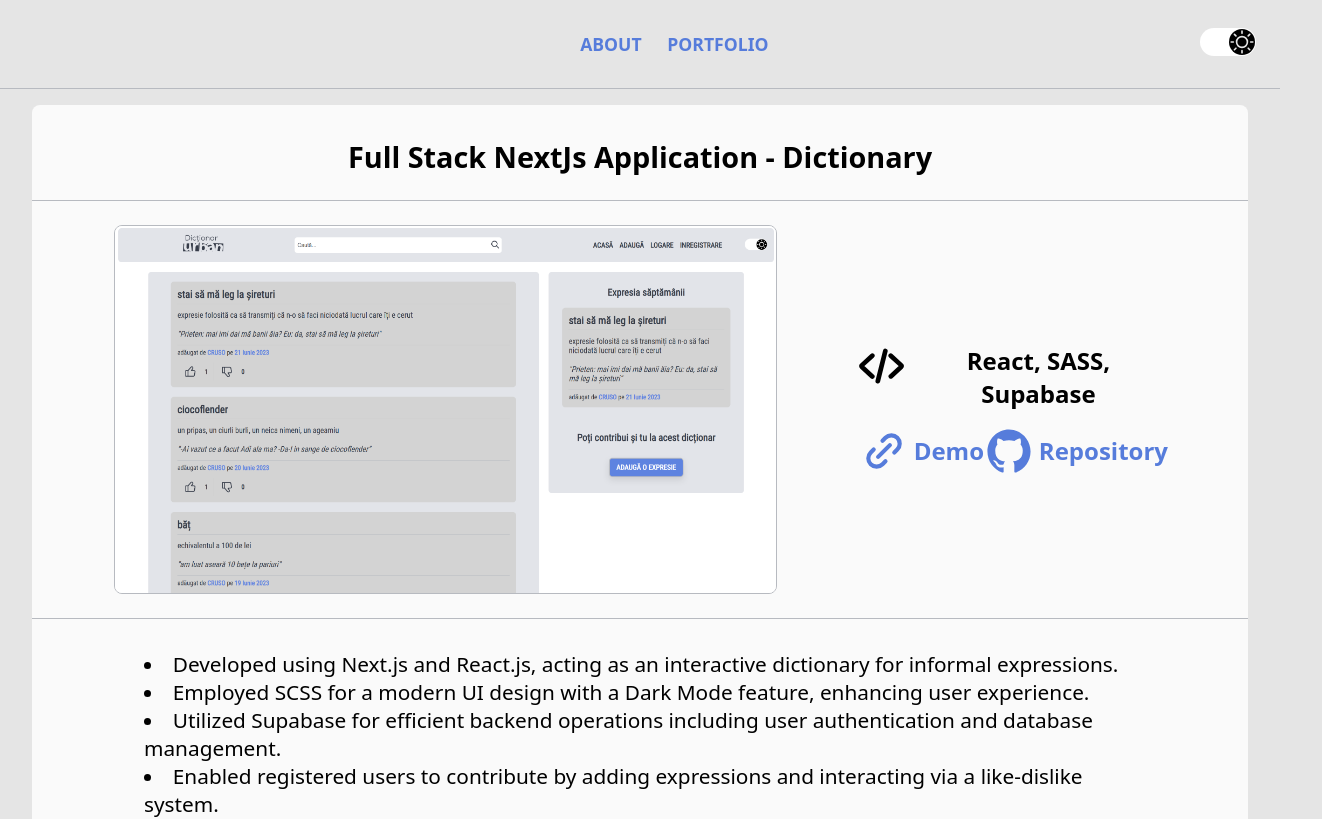
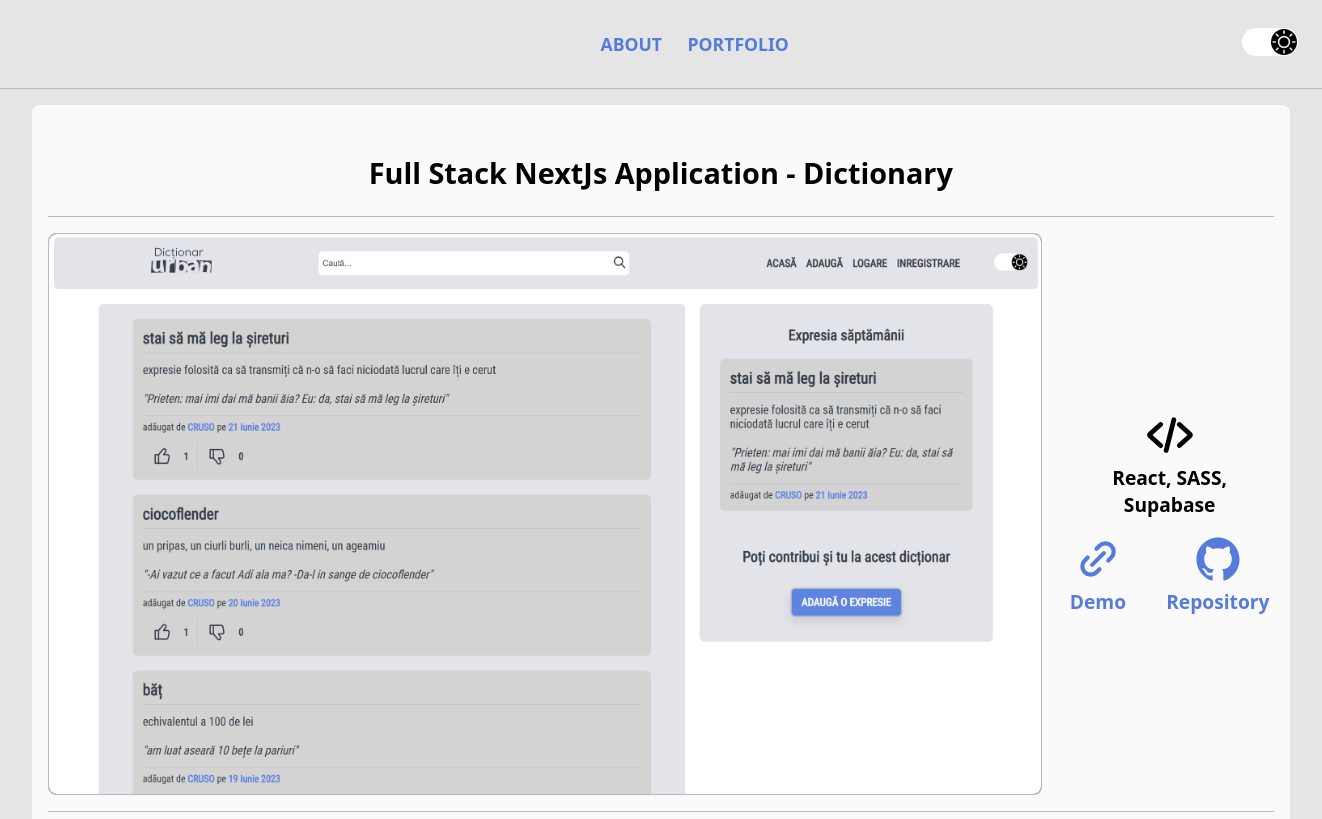
Before and after one commit to ioancruso/portfolio, a Next.js app: page /projects in a window 1280 px wide. Shown: the top 819 px of the page, 1322 px wide, since content can reach past the window. Built offline with nearby package versions, Linux system fonts and the light colour scheme.

Commit message:
image loading changed

```diff
--- a/components/content/ProjectCard.js
+++ b/components/content/ProjectCard.js
@@ -10,8 +10,6 @@
 import Github from '../../svgs/github2';
 
 function ProjectCard(props) {
-
-    const [imageLoaded, setImageLoaded] = useState(false);
 
     const project = props.project;
     const { name, description, photos, about } = project;
@@ -39,24 +37,21 @@
 
     }, []);
 
-    const handleImageLoad = () => {
-        setImageLoaded(true);
-    };
-
     return <>
         <div className={styles.projectCard}>
             <div className={styles.title}>{name}</div>
             <div className={styles.presentation}>
+                    <div className={styles.placeholder}>
                         <NoSSRWrapper>
                             <Image
                                 src={theme === 'dark' ? photos.dark : photos.light}
                                 width={2451}
                                 height={1360}
                                 alt="me"
-                        className={`${styles.image} ${imageLoaded ? '' : styles.placeholder}`}
-                        onLoad={handleImageLoad}
+                                className={styles.image}
                             />
                         </NoSSRWrapper>
+                    </div>
                 <div className={styles.details}>
                     <a className={styles.category}>
                         <Technologies width={46} height={46}/>
--- a/styles/content/components/projectcard.module.scss
+++ b/styles/content/components/projectcard.module.scss
@@ -19,6 +19,7 @@
     border-radius: 0.5rem;
     background-color: var(--secondary-color);
     margin-inline: 0.5rem;
+    padding: 1rem;
     @media screen and (min-width: 1136px) {
         margin-inline: 2rem;
     }
@@ -33,32 +34,35 @@
     border-block-end: 1px solid var(--fourth-color);
 }
 .presentation {
-    display: grid;
+    display: flex;
+    flex-direction: column;
     width: 100%;
     grid-row: 2/3;
     margin-inline: auto;
-    row-gap: 1.5rem;
-    padding-block: 1.5rem;
+    gap: 1.5rem;
+    padding-block: 1rem;
     border-block-end: 1px solid var(--fourth-color);
     @media screen and (min-width: 1136px) {
-        grid-template-columns: 1fr 0.4fr;
+        flex-direction: row;
+        justify-content: space-evenly;
     }
 }
 .image {
     grid-row: 1/2;
     grid-column: 1/2;
     border-radius: 0.5rem;
-    width: 90%;
-    height: auto;
-    margin-inline: auto;
-    border: 1px solid var(--fourth-color);
-    @media screen and (min-width: 1136px) {
-        width: 80%;
-        margin-inline: auto;
-    }
+    width: 100%;
+    height: 100%;
 }
 .placeholder {
     background-color: var(--placeholder);
+    grid-row: 1/2;
+    grid-column: 1/2;
+    border-radius: 0.5rem;
+    width: 63rem;
+    height: 35rem;
+    border: 1px solid var(--fourth-color);
+
 }
 .details {
     grid-row: 2/3;
@@ -70,7 +74,7 @@
     grid-template-rows: 1fr 1fr;
     grid-template-columns: 1fr 1fr;
     margin-inline: 1rem;
-    @media screen and (min-width: 1136px) {
+    @media screen and (min-width: 625px) {
         grid-row: 1/2;
         grid-column: 2/3;
         flex-direction: column;
@@ -78,10 +82,11 @@
         margin-inline: unset;
         grid-template-rows: 1fr 1fr 1fr;
         grid-template-columns: 1fr;
-        padding-inline-end: 5rem;
+
     }
     div {
         display: flex;
+        gap: 2rem;
         flex-direction: row;
     }
 }
@@ -92,7 +97,7 @@
     padding-inline: 1.5rem;
     text-align: left;
     @media screen and (min-width: 1136px) {
-        margin-inline: 5.5rem;
+        margin-inline: 5%;
     }
 }
 .category {
@@ -109,18 +114,6 @@
         margin-block-start: 0.3rem;
         font-weight: bold;
         text-align: center;
-    }
-    @media screen and (min-width: 1136px) {
-        font-size: 1.5rem;
-        display: flex;
-        flex-direction: row;
-        svg {
-            margin-inline: 0;
-        }
-        div {
-            margin-block: auto;
-            margin-inline-start: 0.3rem;
-        }
     }
 }
 .link {
```
Lines whose indentation alone changed are shown as unchanged.
